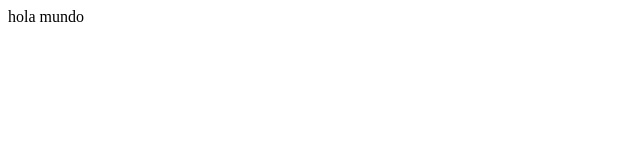
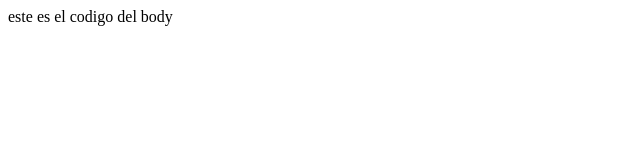
Before and after one commit to BENC2024/ejercicioRamas, a plain HTML site: page index.html in a window 1280 px wide. Shown: the whole page, without its empty margins (0-640 px from the left). Drawn offline with Linux system fonts and the light colour scheme.

Commit message:
agregando body

```diff
--- a/index.html
+++ b/index.html
@@ -10,7 +10,7 @@
 
     </header>
     <div class="container">
-        hola mundo
+        este es el codigo del body
     </div>
     <footer>
 
```
